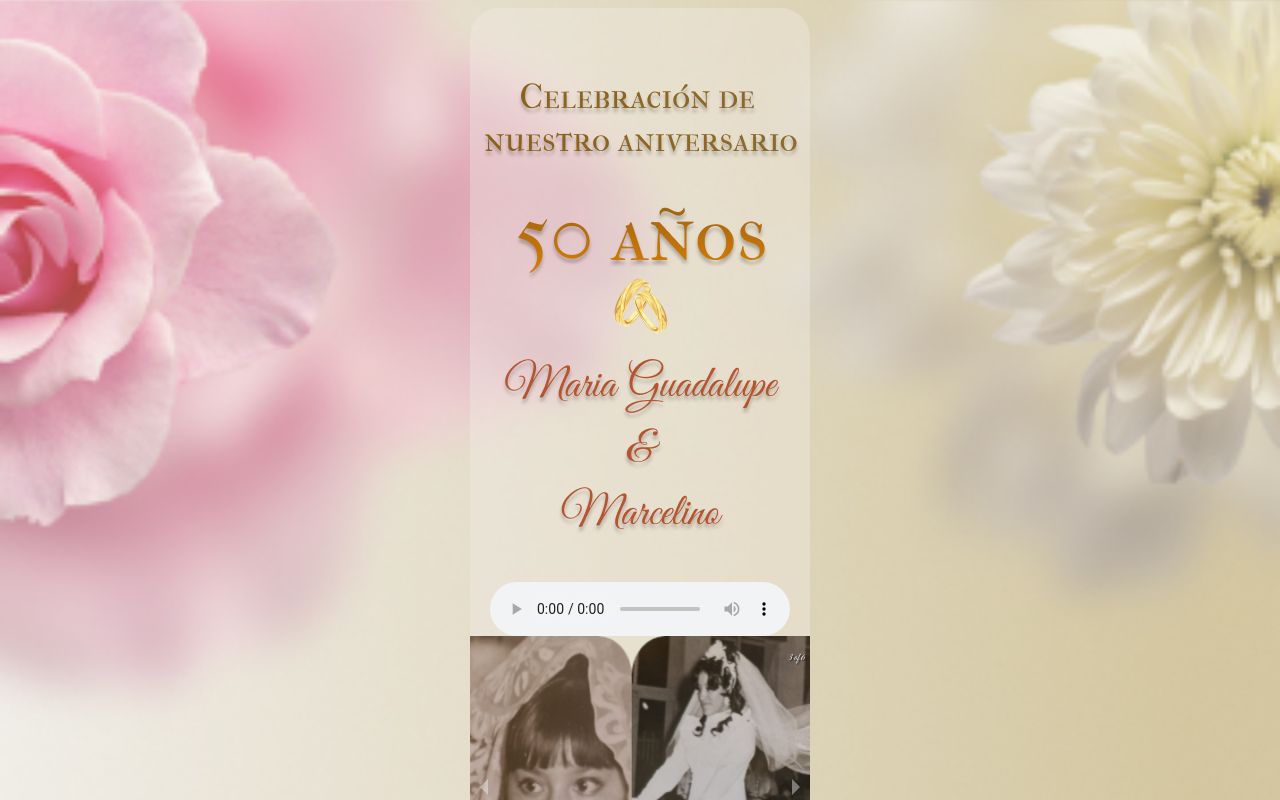
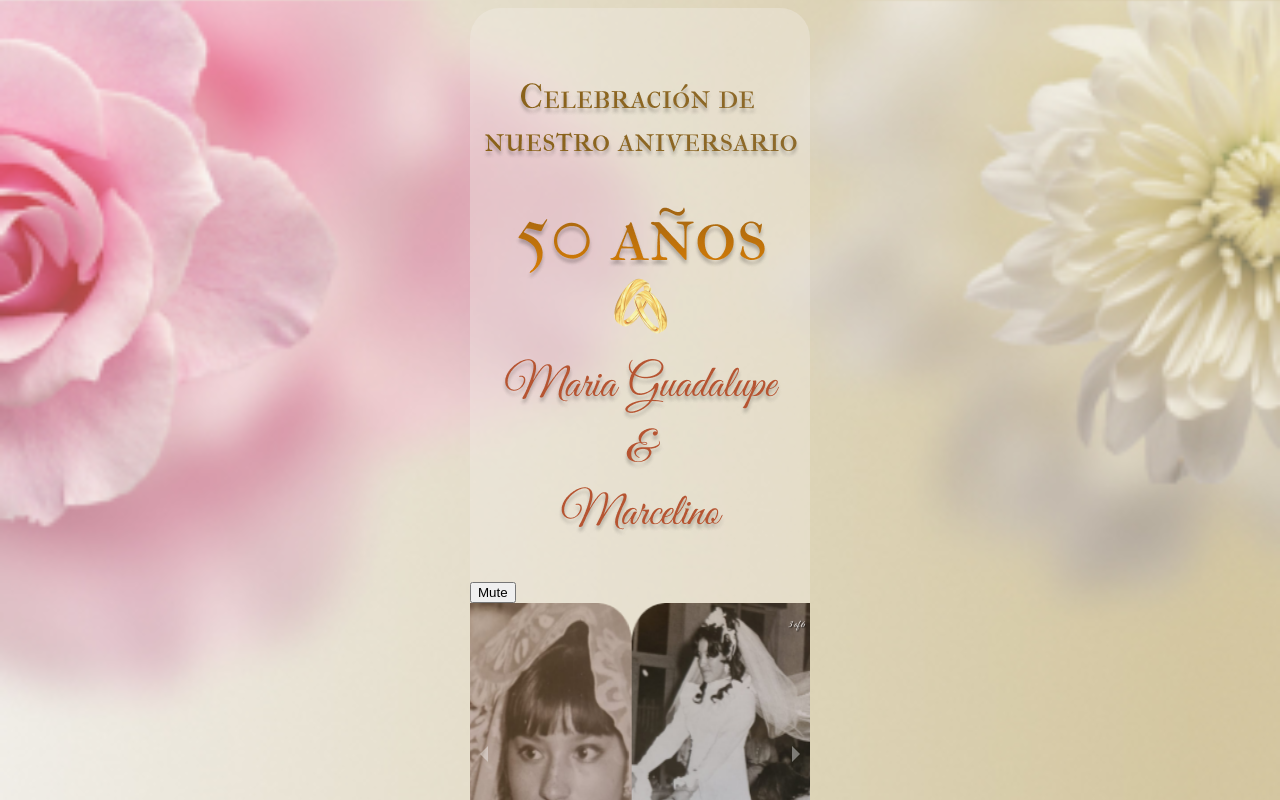
Before and after one commit to Kari-Navarro/Wedding_invitation, a React (Vite) app in the folder wedding_invitation/: page / in a window 1280 px wide. Shown: the top 800 px of the page. Built offline with nearby package versions, Linux system fonts and the light colour scheme.

Commit message:
se cambió la etiqueta de <audio> por un boton usando estados para reproducir la musica

```diff
--- /dev/null
+++ b/wedding_invitation/src/audio.tsx
@@ -0,0 +1,30 @@
+import React, { useEffect, useRef, useState } from 'react';
+
+const Audio: React.FC = () => {
+  const audioRef = useRef<HTMLAudioElement>(null);
+  const [isMuted, setIsMuted] = useState(false);
+
+  useEffect(() => {
+    if (audioRef.current) {
+      audioRef.current.play();
+    }
+  }, []);
+
+  const toggleMute = () => {
+    if (audioRef.current) {
+      audioRef.current.muted = !audioRef.current.muted;
+      setIsMuted(!isMuted);
+    }
+  };
+
+  return (
+    <div>
+      <audio ref={audioRef} src="/audio/solamente.mp3" autoPlay loop />
+      <button onClick={toggleMute}>
+        {isMuted ? 'Unmute' : 'Mute'}
+      </button>
+    </div>
+  );
+};
+
+export default Audio;
--- a/wedding_invitation/src/header.tsx
+++ b/wedding_invitation/src/header.tsx
@@ -11,10 +11,10 @@ const Header: React.FC = () => {
 
         <img src={years} alt="50 aniversario"/>
 
-      <audio controls autoPlay loop>
+      {/*<audio autoPlay controls loop>
         <source src="/audio/solamente.mp3" type="audio/mpeg" />
         Tu navegador no soporta la etiqueta de audio.
-      </audio>
+      </audio>*/}
       </section>
     );
   };
--- a/wedding_invitation/src/index.css
+++ b/wedding_invitation/src/index.css
@@ -4,11 +4,17 @@
 
 body {
   background-image: url('./images/background-option-02.jpg');
+  background-size:cover;
+  background-repeat: no-repeat;
   background-attachment: fixed;
-  background-size:cover;
+
   display:grid;
   justify-content: center;
   justify-items: center;
+}
+
+.img {
+  width: 100%;
 }
 
 
@@ -219,7 +225,8 @@ h4{
   display: grid;
   text-align: center;
   grid-template-columns: 100%;
-  grid-template-rows: 15% 85%;
+  grid-template-rows: 20% 70%;
+  align-items: center;
 }
 
 
@@ -227,9 +234,6 @@ h4{
   grid-column: 1/2;
   grid-row: 1;
   font-family: 'IM Fell French Canon SC';
-  font-size:xx-large;
-  font-weight: 600;
-  color: #B65431;
 }
 
 
--- a/wedding_invitation/src/main.tsx
+++ b/wedding_invitation/src/main.tsx
@@ -12,11 +12,12 @@ import Date from './date.tsx'
 import Assistance from './confirm.tsx'
 import Itinerary from './itinerary.tsx'
 import Whats from './whats.tsx'
-
+import Audio from './audio.tsx'
 
 ReactDOM.createRoot(document.getElementById('root')!).render(
   <React.StrictMode>
     <Header/>
+    <Audio/>
     <PhotoCarousel/>
     <Phrase/>
     <Date/>
```
